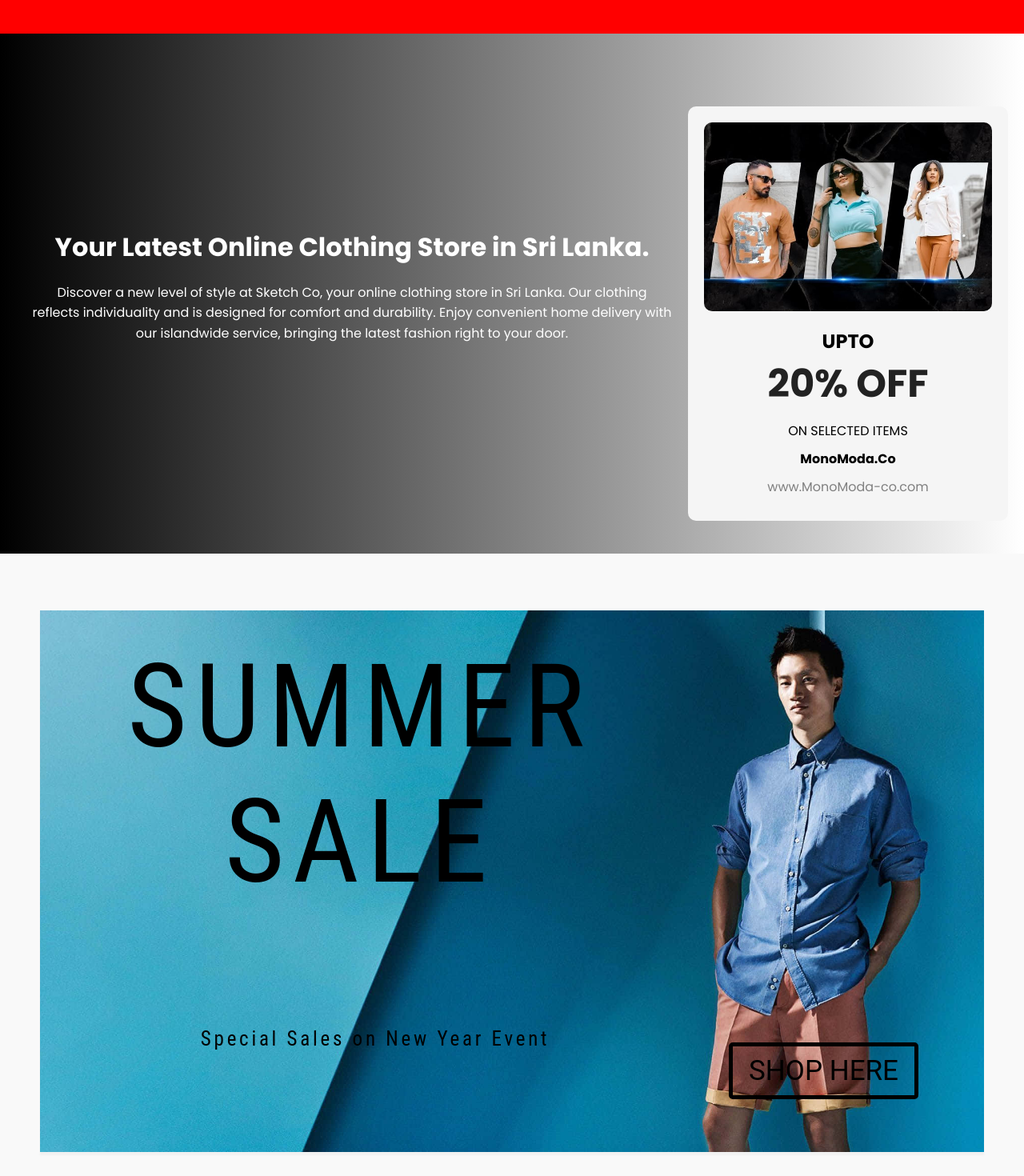
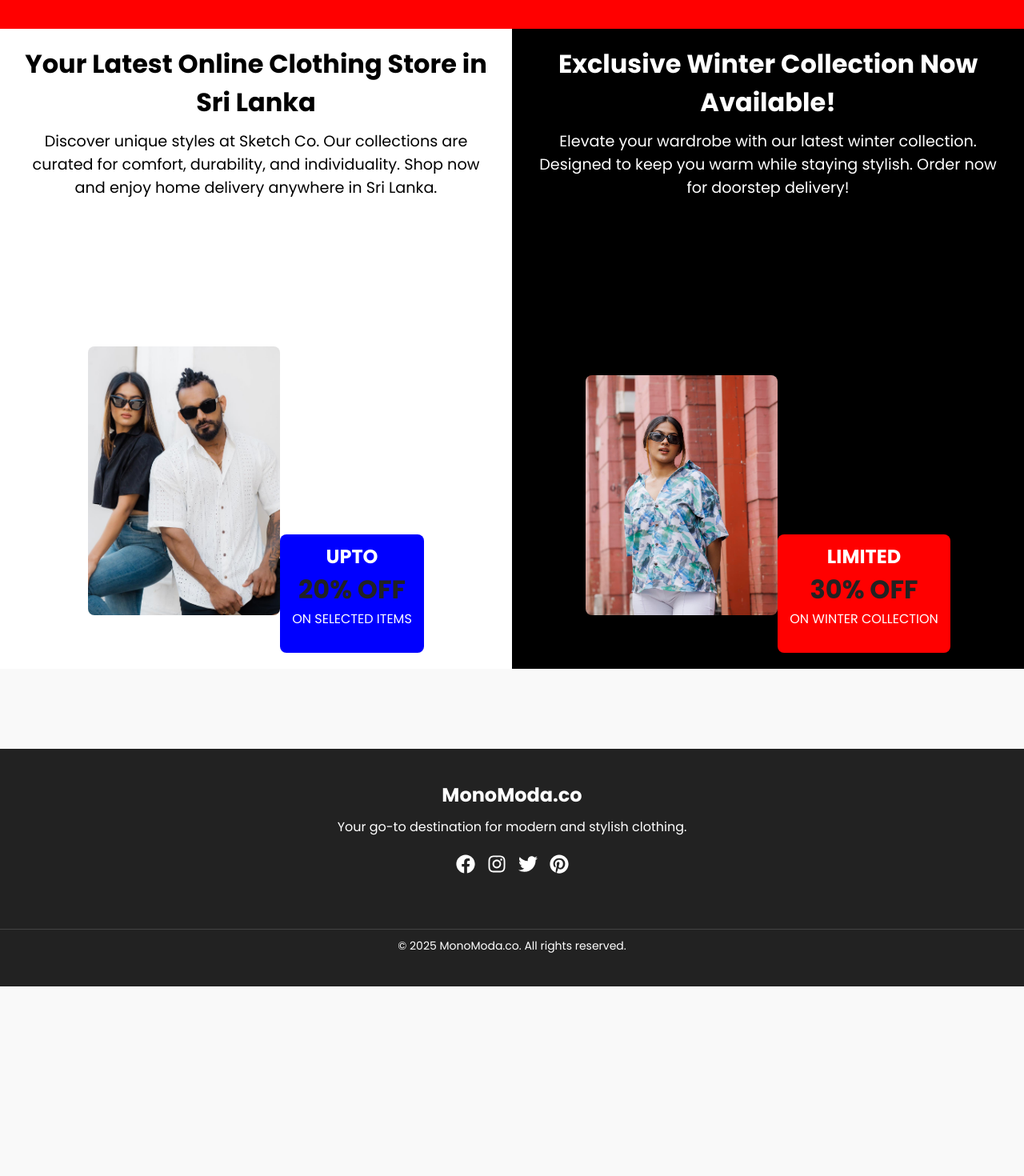
Before and after one commit to Lasitha667/GUI, a React (Vite) app in the folder OnlineClothing/: page / in a window 1280 px wide. Shown: the part 660-2130 px from the top of the page at 80% size. After the commit the page ends 1893 px from the top, so only its background shows below. Built offline with nearby package versions, Linux system fonts and the light colour scheme; a web font is replaced by a local one.

Commit message:
new decoration

```diff
--- a/OnlineClothing/src/Components/Banner/Banner.jsx
+++ b/OnlineClothing/src/Components/Banner/Banner.jsx
@@ -1,26 +1,45 @@
 import React from "react";
 import "./ClothingStoreBanner.css";
-import promoImage from '../../assets/472709897_1004841068332711_6913993373117599696_n.jpg';
+
+
 const ClothingStoreBanner = () => {
   return (
-    <div className="banner-container">
-      <div className="text-section">
-        <h1>Your Latest Online Clothing Store in Sri Lanka.</h1>
+    <div className="banners-container">
+      {/* Banner 1 */}
+      <div className="banner-container01">
+        <div className="text-section1">
+          <h1>Your Latest Online Clothing Store in Sri Lanka</h1>
           <p>
-          Discover a new level of style at Sketch Co, your online clothing store
-          in Sri Lanka. Our clothing reflects individuality and is designed for
-          comfort and durability. Enjoy convenient home delivery with our
-          islandwide service, bringing the latest fashion right to your door.
+            Discover unique styles at Sketch Co. Our collections are curated for
+            comfort, durability, and individuality. Shop now and enjoy home delivery
+            anywhere in Sri Lanka.
           </p>
         </div>
         <div className="promo-section">
-        <img src={promoImage} alt="Promotional Offer" className="promo-image" />
-        <div className="promo-text">
+          <img src='image7.jpg' alt="Promotional Offer 1" className="promo-image" />
+          <div className="promo-text1">
             <h2>UPTO</h2>
             <h1>20% OFF</h1>
             <p>ON SELECTED ITEMS</p>
-          <p className="brand-name">MonoModa.Co</p>
-          <p className="website">www.MonoModa-co.com</p>
+          </div>
+        </div>
+      </div>
+      {/* Banner 2 */}
+      <div className="banner-container02">
+        <div className="text-section2">
+          <h1>Exclusive Winter Collection Now Available!</h1>
+          <p>
+            Elevate your wardrobe with our latest winter collection. Designed
+            to keep you warm while staying stylish. Order now for doorstep delivery!
+          </p>
+        </div>
+        <div className="promo-section">
+          <img src='image1.jpg' alt="Promotional Offer 2" className="promo-image" />
+          <div className="promo-text2">
+            <h2>LIMITED</h2>
+            <h1>30% OFF</h1>
+            <p>ON WINTER COLLECTION</p>
+          </div>
         </div>
       </div>
     </div>
--- a/OnlineClothing/src/Components/Banner/ClothingStoreBanner.css
+++ b/OnlineClothing/src/Components/Banner/ClothingStoreBanner.css
@@ -1,76 +1,117 @@
-.banner-container {
+/* General container for banners */
+.banners-container {
   display: flex;
+  justify-content: space-between;
+  align-items: stretch;
+  height: 100vh; /* Fill the screen vertically */
+  width: 100%; /* Fill the screen horizontally */
+}
+
+/* Individual banner styles */
+.banner-container01 {
+  flex: 1; /* Makes both banners equal in width */
+  display: flex;
+  flex-direction: column;
+  justify-content: space-between;
+  padding: 20px;
+  color: white;
+  background-color: white;
+}
+.banner-container02 {
+  flex: 1; /* Makes both banners equal in width */
+  display: flex;
+  flex-direction: column;
+  justify-content: space-between;
+  padding: 20px;
+  color: white;
+  background-color: black;
+}
+
+/* Banner-specific styles for distinction */
 
 
-    justify-content: space-between;
-    align-items: center;
-    background : linear-gradient(to right,black,white); /* Dark background */
+/* Text section */
+.text-section1 {
+  text-align: center;
+  margin-bottom: 20px;
+  color: black;
+}
+.text-section2 {
+  text-align: center;
+  margin-bottom: 20px;
   color: white;
-    padding: 20px;
-    height: 650px;
 }
 
-  .text-section {
-    flex: 1;
-    padding: 20px;
+
+.text-section1 h1 {
+  font-size: 2rem;
+  margin-bottom: 10px;
+  color: black;
 }
 
-  .text-section h1 {
-    font-size: 2.5 rem;
-    margin-bottom: 20px;
-    color :white
-
+.text-section1 p {
+  font-size: 1.2rem;
+  color: black;
+}
+.text-section2 h1 {
+  font-size: 2rem;
+  margin-bottom: 10px;
+  color: white;
 }
 
-  .text-section p {
-
-    font-size: 1rem;
-    line-height: 1.6;
+.text-section2 p {
+  font-size: 1.2rem;
+  color: white;
 }
 
+/* Promo section */
 .promo-section {
-    margin-top: 50px;
-    display: flex;
-    flex-direction: column;
-    justify-content: center;
-    align-items: center;
-    background-color: #f5f5f5; /* Light background */
-    color: black;
-    border-radius: 10px;
-    padding: 20px;
+  position: relative;
   text-align: center;
-    max-width: 400px;
-    position: relative;
 }
 
 .promo-image {
-    max-width: 100%;
-    border-radius: 10px;
-    margin-bottom: 20px;
+  width: 40%;
+  height: auto;
+  border-radius: 8px;
+  margin-bottom: 10px;
 }
 
-  .promo-text h2 {
-    font-size: 1.5rem;
+
+.promo-text1 {
+  background:blue;
+  padding: 10px 15px;
+  border-radius: 8px;
+  display: inline-block;
+}
+.promo-text2 {
+  background: red;
+  padding: 10px 15px;
+  border-radius: 8px;
+  display: inline-block;
+}
+.promo-text h2,
+.promo-text h1,
+.promo-text p {
   margin: 0;
 }
 
 .promo-text h1 {
   font-size: 3rem;
-    margin: 0;
-    font-weight: bold;
+  margin: 5px 0;
 }
 
-  .promo-text p {
-    margin: 10px 0;
-    font-size: 1rem;
+.promo-text h2 {
+  font-size: 1.5rem;
 }
 
-  .brand-name {
-    font-weight: bold;
-    font-size: 1.2rem;
+/* Responsive adjustments */
+@media (max-width: 768px) {
+  .banners-container {
+    flex-direction: column;
   }
 
-  .website {
-    font-size: 0.9rem;
-    color: gray;
+  .banner-container {
+    height: 50vh; /* Adjust height for stacked layout */
   }
+}
--- a/OnlineClothing/src/Components/ImageSlider/ImageSlider.css
+++ b/OnlineClothing/src/Components/ImageSlider/ImageSlider.css
@@ -3,19 +3,16 @@
     align-items: center;
     justify-content: space-between;
     max-width: 100%;
-    margin: 20px auto;
+    margin:  auto;
     margin-top: 70px;
 
   }
-
-
-
-
   .slider {
 
     position: relative;
     max-width: 100%;
     width: 100%;
+    height:571px;
     overflow: hidden;
     border-radius: 10px;
     box-shadow: 0 4px 10px rgba(0, 0, 0, 0.1);
@@ -23,9 +20,10 @@
 
   .slide img {
     width: 100%;
-    height: 550px;
+    height: 571px;
     border-radius: 10px;
-    transition: transform 0.5s ease-in-out;
+    transition: transform 0.5s linear;
+
   }
 
   .prev,
--- a/OnlineClothing/src/Components/Moving Bar/Moving.css
+++ b/OnlineClothing/src/Components/Moving Bar/Moving.css
@@ -1,6 +1,6 @@
 .horizontal-bar {
     width: 100%;
-    margin-top: 0%;
+
 
     background-color: red; /* Dark background */
     color: white;
--- a/OnlineClothing/src/Components/Pages/Home.jsx
+++ b/OnlineClothing/src/Components/Pages/Home.jsx
@@ -1,5 +1,5 @@
 import React from 'react';
-import SummerSale from '../SummerSaleHero';
+
 
 import Footer from '../Footer/Footer.jsx';
 import Banner from '../Banner/Banner.jsx';
@@ -12,12 +12,12 @@ function Home(){
 
 
 
-           <Slider/>
-           <Moving/>
+          <Slider/>
+          <Moving/>
           <Banner/>
 
 
-          <SummerSale/>
+
 
 
 
--- a/OnlineClothing/src/Components/SummerSaleHero.jsx
+++ /dev/null
@@ -1,33 +0,0 @@
-import * as React from "react";
-import styles from './SummerSaleHero.module.css';
-import SummerSale from '../assets/blue-aesthetic-mens-fashion-bncfzboi26coh5qq.jpg'
-
-export default function SummerSaleHero() {
-  return (
-    <div className={styles.heroContainer}>
-      <div className={styles.heroWrapper}>
-        <img
-          loading="lazy"
-         src={SummerSale}
-          className={styles.heroBackground}
-          alt="Summer sale background"
-        />
-        <h1 className={styles.heroTitle}>Summer sale</h1>
-        <div className={styles.contentWrapper}>
-          <p className={styles.description}>
-            Special Sales on New Year Event
-          </p>
-
-          <button
-            className={styles.ctaButton}
-            onClick={() => {}}
-            tabIndex="0"
-            aria-label="Shop here for summer sale items"
-          >
-            SHOP HERE
-          </button>
-        </div>
-      </div>
-    </div>
-  );
-}
--- a/OnlineClothing/src/Components/SummerSaleHero.module.css
+++ /dev/null
@@ -1,115 +0,0 @@
-.heroContainer {
-    display: flex;
-    flex-direction: column;
-    font-weight: 700;
-    margin-left: 50px;
-    margin-right: 50px;
-  }
-
-  .heroWrapper {
-    display: flex;
-    flex-direction: column;
-    box-shadow: 0 4px 2px rgba(153, 153, 153, 0.09);
-    position: relative;
-    min-height: 552px;
-    width: 100%;
-    margin-top: 71px;
-
-    padding: 36px 72px 56px;
-  }
-
-  .heroBackground {
-    position: absolute;
-    inset: 0;
-    height: 100%;
-    width: 100%;
-    object-fit: cover;
-    object-position: center;
-  }
-
-  .heroTitle {
-    position: relative;
-    color:black;
-    letter-spacing: 10.08px;
-    text-transform: uppercase;
-    width: 656px;
-    font: 144px Roboto Condensed, -apple-system, Roboto, Helvetica, sans-serif;
-  }
-
-  .contentWrapper {
-    position: relative;
-    display: flex;
-    margin-top: 150px;
-    width: 100%;
-    align-items: start;
-    gap: 40px 95px;
-    flex-wrap: wrap;
-  }
-
-  .description {
-    color: black;
-    letter-spacing: 3.75px;
-    flex-grow: 1;
-    width: 661px;
-    flex-basis: auto;
-    font: 25px/24px Roboto Condensed, -apple-system, Roboto, Helvetica, sans-serif;
-  }
-  .description2 {
-    color: red;
-    letter-spacing: 3.75px;
-    flex-grow: 1;
-    width: 661px;
-    flex-basis: auto;
-    font: 25px/24px Roboto Condensed, -apple-system, Roboto, Helvetica, sans-serif;
-  }
-
-
-  .ctaButton {
-    margin-top: 16px;
-    margin-left: 0%;
-    gap: 8px;
-    color: black;
-    font-weight: bolder;
-    flex-basis: auto;
-
-    font: 35px Roboto, sans-serif;
-    border: 5px solid black;
-    cursor: pointer;
-    background: transparent;
-  }
-
-  @media (max-width: 991px) {
-    .heroWrapper {
-      max-width: 100%;
-      padding: 0 20px;
-    }
-
-    .heroTitle {
-      max-width: 100%;
-      font-size: 40px;
-    }
-
-    .contentWrapper {
-      max-width: 100%;
-    }
-
-    .description {
-      max-width: 100%;
-    }
-
-    .ctaButton {
-      padding: 0 20px;
-    }
-  }
-
-  .visually-hidden {
-    position: absolute;
-    width: 1px;
-    height: 1px;
-    padding: 0;
-    margin: -1px;
-    overflow: hidden;
-    clip: rect(0, 0, 0, 0);
-    white-space: nowrap;
-    border: 0;
-  }
```
Lines whose indentation alone changed are shown as unchanged.
